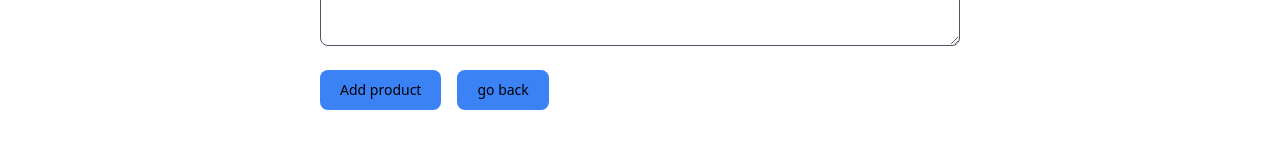
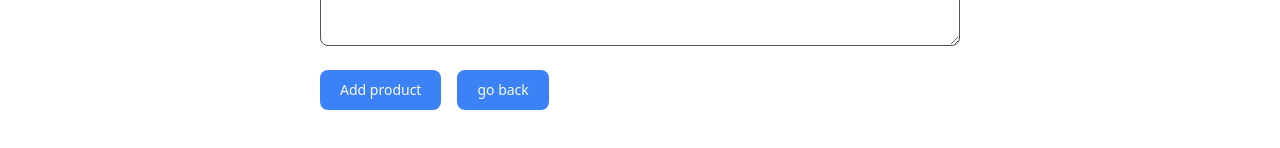
Before and after one commit to CodeThreads-FSA-VP-AM/CodeThreads, a React (Create React App) app: page /addproduct in a window 1280 px wide. Shown: the part 752-900 px from the top of the page. Built offline with nearby package versions, Linux system fonts and the light colour scheme; no server answers.

Commit message:
updated buttons on create product form for better visability

```diff
--- a/src/components/AddProduct.tsx
+++ b/src/components/AddProduct.tsx
@@ -186,12 +186,12 @@ const AddProduct: React.FC = () => {
             </div>
             <button
               type="submit"
-              className="inline-flex items-center px-5 py-2.5 mt-4 sm:mt-6 text-sm font-medium text-center bg-blue-500 rounded-lg focus:ring-4 focus:ring-primary-200 focus:ring-primary-900 hover:bg-blue-800">
+              className="inline-flex items-center px-5 py-2.5 mt-4 sm:mt-6 text-sm font-medium text-center bg-blue-500 rounded-lg focus:ring-4 focus:ring-primary-200 focus:ring-primary-900 hover:bg-blue-800 text-gray-50">
               Add product
             </button>
             <button
               type="button"
-              className="inline-flex items-center px-5 py-2.5 m-4 sm:mt-6 text-sm font-medium text-center bg-blue-500 rounded-lg focus:ring-4 focus:ring-primary-200 focus:ring-primary-900 hover:bg-blue-800"
+              className="inline-flex items-center px-5 py-2.5 m-4 sm:mt-6 text-sm font-medium text-center bg-blue-500 rounded-lg focus:ring-4 focus:ring-primary-200 focus:ring-primary-900 hover:bg-blue-800 text-gray-50"
               onClick={() => history(-1)}>
               go back
             </button>
```
